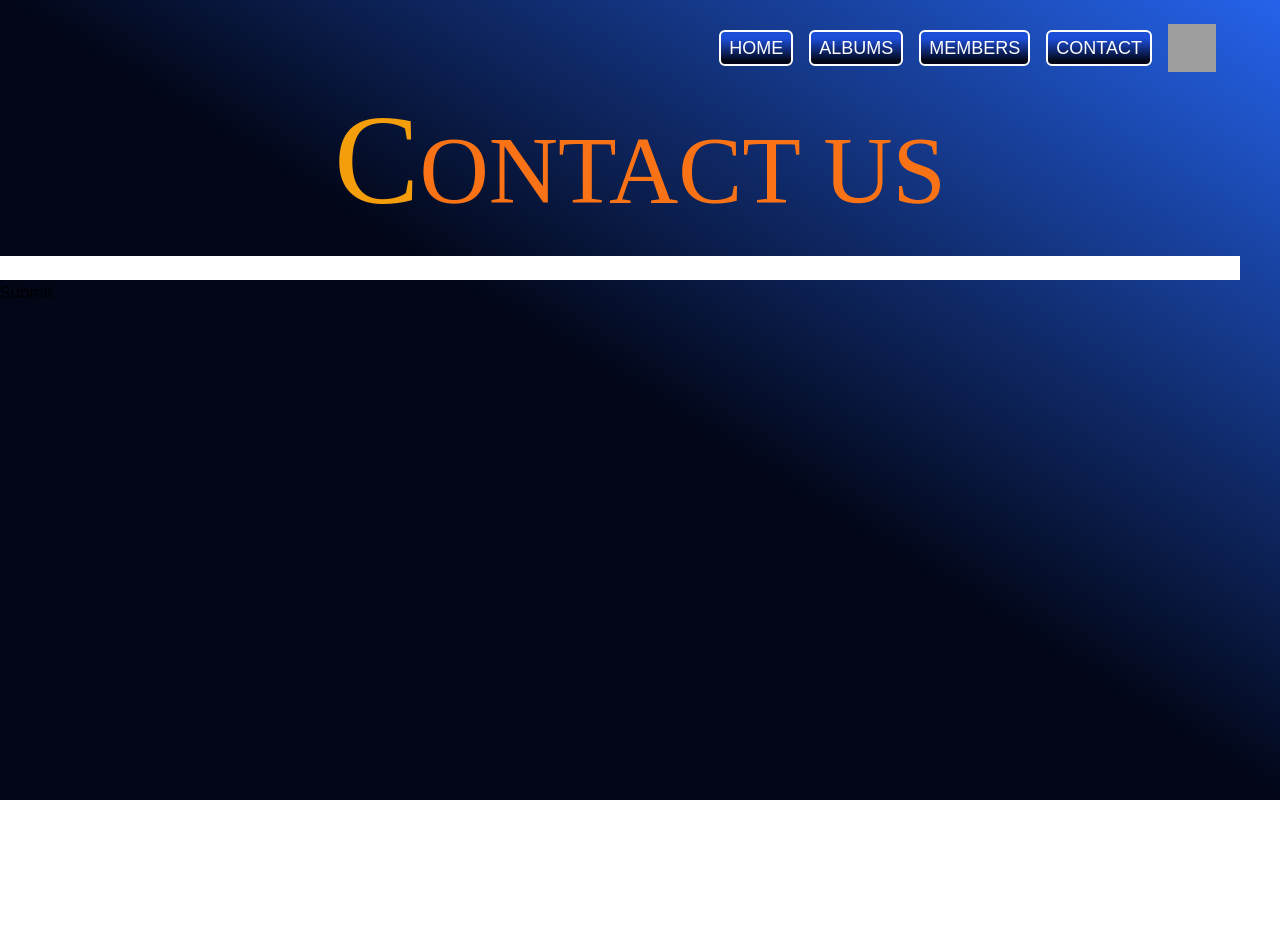
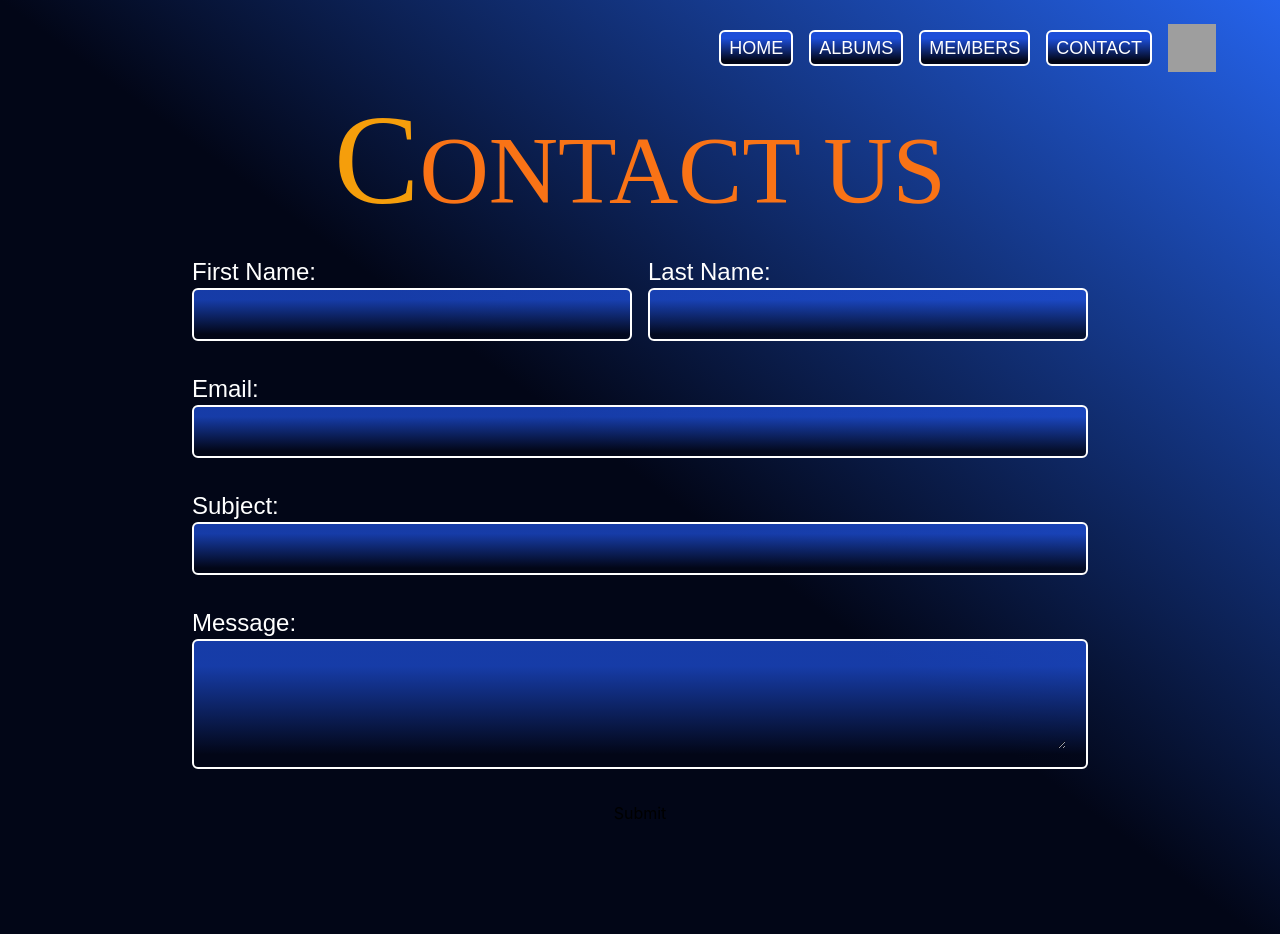
Before and after one commit to errantSquam/resonant-union-pages, a React (Create React App) app: page /contact in a window 1280 px wide. Shown: the top 934 px of the page. Before the commit the page ends 800 px from the top, so only its background shows below. Built offline with nearby package versions, Linux system fonts and the light colour scheme; grey boxes are pictures that could not be loaded; the HTML template or start-up script is replaced by a standard one.

Commit message:
Add form styling

```diff
--- /dev/null
+++ b/src/components/formInput.js
@@ -0,0 +1,15 @@
+import { JrpgGradientBoxExpand } from "../components/jrpgbox"
+
+export const FormInput = ({ label, field }) => {
+    return <div className="flex flex-col w-full">
+        <div className="text-lg lg:text-2xl font-pixelify text-white">{label}:</div>
+        <JrpgGradientBoxExpand><input className="w-full bg-transparent font-pixelify text-white focus:outline-none" {...field} /></JrpgGradientBoxExpand>
+    </div>
+}
+
+export const FormInputArea = ({ label, field }) => {
+    return <div className="flex flex-col w-full">
+        <div className="text-lg lg:text-2xl font-pixelify text-white">{label}:</div>
+        <JrpgGradientBoxExpand><textarea rows="4" className="w-full bg-transparent font-pixelify text-white focus:outline-none" {...field} /></JrpgGradientBoxExpand>
+    </div>
+}
--- a/src/pages/contact.js
+++ b/src/pages/contact.js
@@ -1,6 +1,7 @@
 import { useState, useEffect } from "react";
 import { HeaderText } from "../components/headerText";
-import { useForm, Controller, Form } from "react-hook-form";
+import { useForm, Controller } from "react-hook-form";
+import { FormInput, FormInputArea } from "../components/formInput";
 
 const FormComponent = () => {
     const { control, handleSubmit } = useForm({
@@ -15,31 +16,32 @@ const FormComponent = () => {
 
     const onSubmit = data => console.log(data); //TODO
 
-    return <form onSubmit={handleSubmit(onSubmit)}>
+    return <form onSubmit={handleSubmit(onSubmit)} className="flex flex-col space-y-8">
+        <div className="flex flex-col lg:flex-row space-y-6 lg:space-y-0 gap-x-4 w-full justify-evenly">
             <Controller
                 name="firstName"
                 control={control}
-            render={({ field }) => <input {...field} />}
+                render={({ field }) => <FormInput label={"First Name"} field={field}/>}
             />
             <Controller
                 name="lastName"
                 control={control}
-            render={({ field }) => <input {...field} />}
+                render={({ field }) => <FormInput label={"Last Name"} field={field}/>}
             />
-        <Controller
+        </div><Controller
             name="email"
             control={control}
-            render={({ field }) => <input {...field} />}
+            render={({ field }) => <FormInput label={"Email"} field={field}/>}
         />
         <Controller
             name="subject"
             control={control}
-            render={({ field }) => <input {...field} />}
+            render={({ field }) => <FormInput label={"Subject"} field={field}/>}
         />
         <Controller
             name="message"
             control={control}
-            render={({ field }) => <input {...field} />}
+            render={({ field }) => <FormInputArea label={"Message"} field={field}/>}
         />
         <input type="submit" />
     </form>
@@ -59,7 +61,9 @@ const Contact = () => {
     return <div className="w-full">
         <div className="flex flex-col justify-items items-center space-y-8">
             <HeaderText text={"CONTACT US"} isLoaded={loaded} />
+            <div className="w-full px-16 lg:px-48">
                 <FormComponent />
+            </div>
         </div>
     </div>
 }
--- a/src/pages/members.js
+++ b/src/pages/members.js
@@ -14,7 +14,7 @@ const MemberCard = ({ member }) => {
             </div>
 
             <JrpgGradientBoxVariant color={member.color}>
-                <div className="flex flex-col items-start justify-evenly min-h-[16rem] ">
+                <div className="flex flex-col items-start justify-evenly min-h-[16rem] space-y-8">
                     {member.desc?.split('|').map((paragraph, index) => {
                         return <div className="text-xl" key={index}>{paragraph}</div>
                     })}
@@ -39,7 +39,7 @@ const Members = () => {
     return <div className="w-full">
         <div className="flex flex-col justify-items items-center space-y-8">
             <HeaderText text={"MEMBERS"} isLoaded={loaded}/>
-            <div className="flex flex-col justify-center items-center space-y-8">
+            <div className="flex flex-col justify-center items-center space-y-16 lg:space-y-8">
                 {
                     members.map((member, index) => {
                         return <MemberCard member={member} key={index} />
```
Lines whose indentation alone changed are shown as unchanged.
